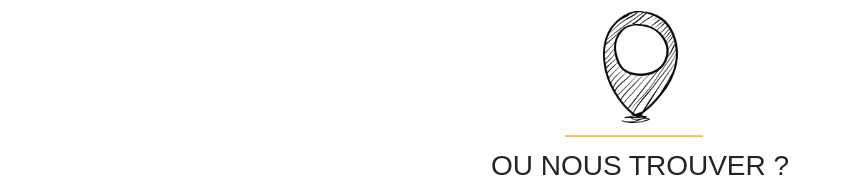
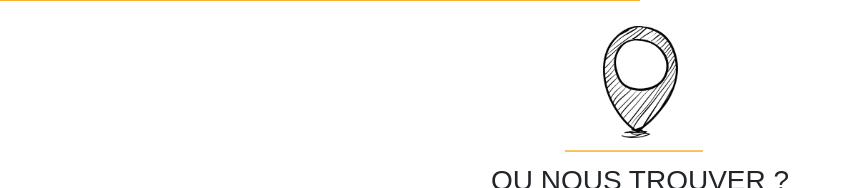
Before and after one commit to AlexandreSeptembreYnov/Yes-site, a PHP site: page /Vue/accueil.html in a window 1280 px wide. Shown: the part 1496-1684 px from the top of the page, without its empty margins (0-851 px from the left). Run offline with PHP 8.4, Linux system fonts and the light colour scheme.

Commit message:
finition accueil

```diff
--- a/Public/css/main.css
+++ b/Public/css/main.css
@@ -142,7 +142,8 @@
 
  .Underscore_Yellow{
   width: 15%;
-  margin-left: 41%;
+   margin-left: 41%;
+   padding: 1%;
  }
 
  .Title_NDA{
@@ -179,4 +180,9 @@
 
  .equipe{
    width: 15%;
+   padding-top: 2%;
  }
+
+ .Underscore_Yellow_ping{
+  width: 13%;
+  margin-left: 43% !important;
--- a/Vue/accueil.html
+++ b/Vue/accueil.html
@@ -18,19 +18,14 @@
                 </div>
                     <div class="row">
                             <div class="col-12" >
-                                <img src="../Public/images/underline_yellow.png" class="Underscore_Yellow" alt="Ligne Jaune">
+                                <img src="../Public/images/underline_yellow.png" class="Underscore_Yellow  mx-auto d-block" alt="Ligne Jaune">
                             </div>
                 </div>
                     <div class="row">
-
-
                             <div class="col-12 Title_QSN">
                         <h3 class="text-center">QUI SOMMES NOUS ?</h3>
                     </div>
                     </div>
-
-
-
                 <div class="row">
                     <div class="col-md-4"></div>
                     <div class="col-md-4 text-justify">Lorem ipsum dolor sit amet consectetur adipisicing elit. Qui ab ea error dolorem eveniet esse ducimus. Reprehenderit repellendus quisquam cumque doloremque quis culpa alias. Quis officia quidem eum autem laborum?</div>
@@ -112,7 +107,7 @@
                     </div>
                         <div class="row">
                                 <div class="col-12" >
-                                    <img src="../Public/images/underline_yellow.png" class="Underscore_Yellow_article mx-auto d-block" style="padding: 1%" alt="Ligne Jaune">
+                                    <img src="../Public/images/underline_yellow.png" class="Underscore_Yellow_ping mx-auto d-block" style="padding: 1%" alt="Ligne Jaune">
                                 </div>
                     </div>
                     <div class="row">
```
